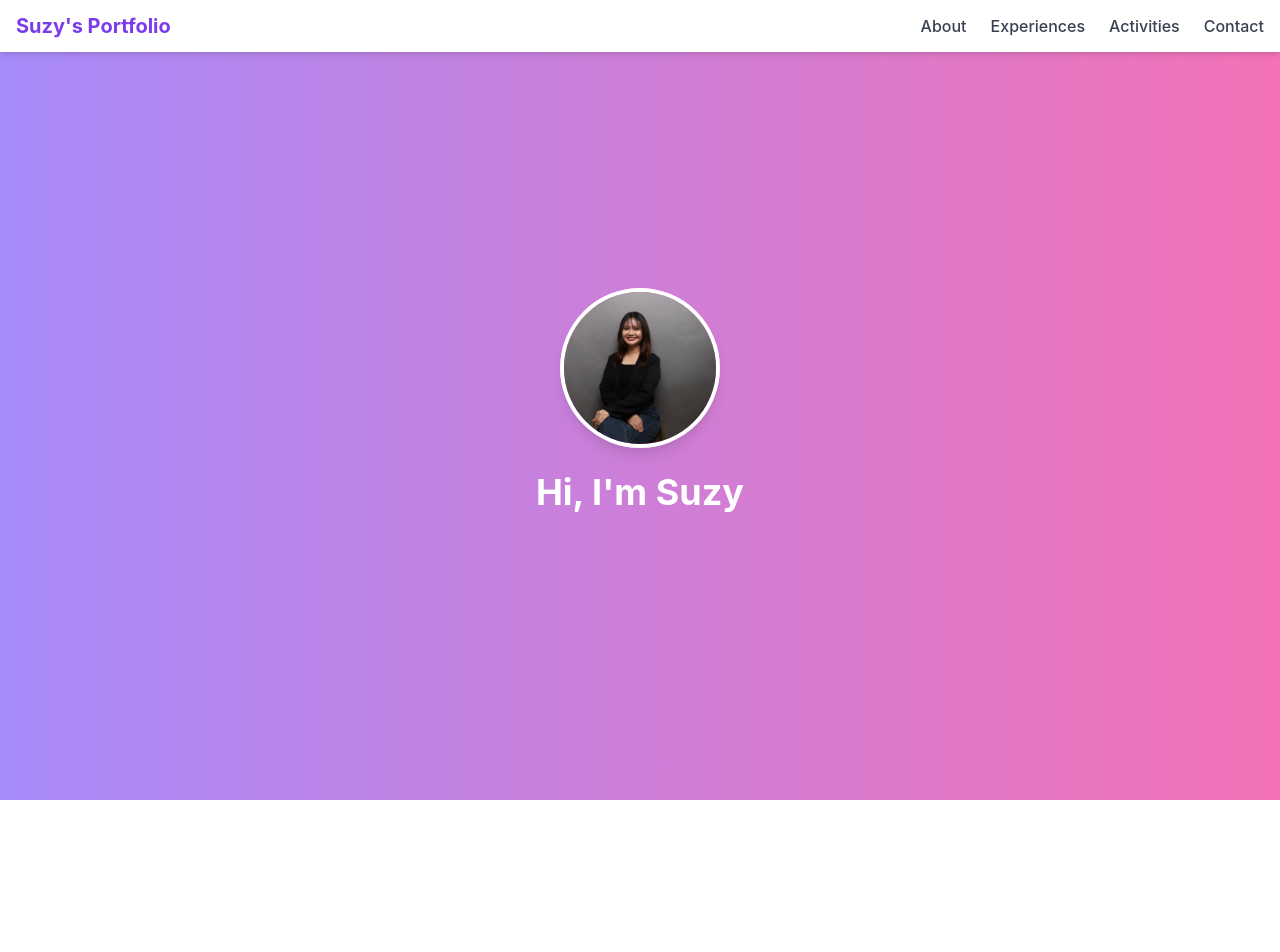
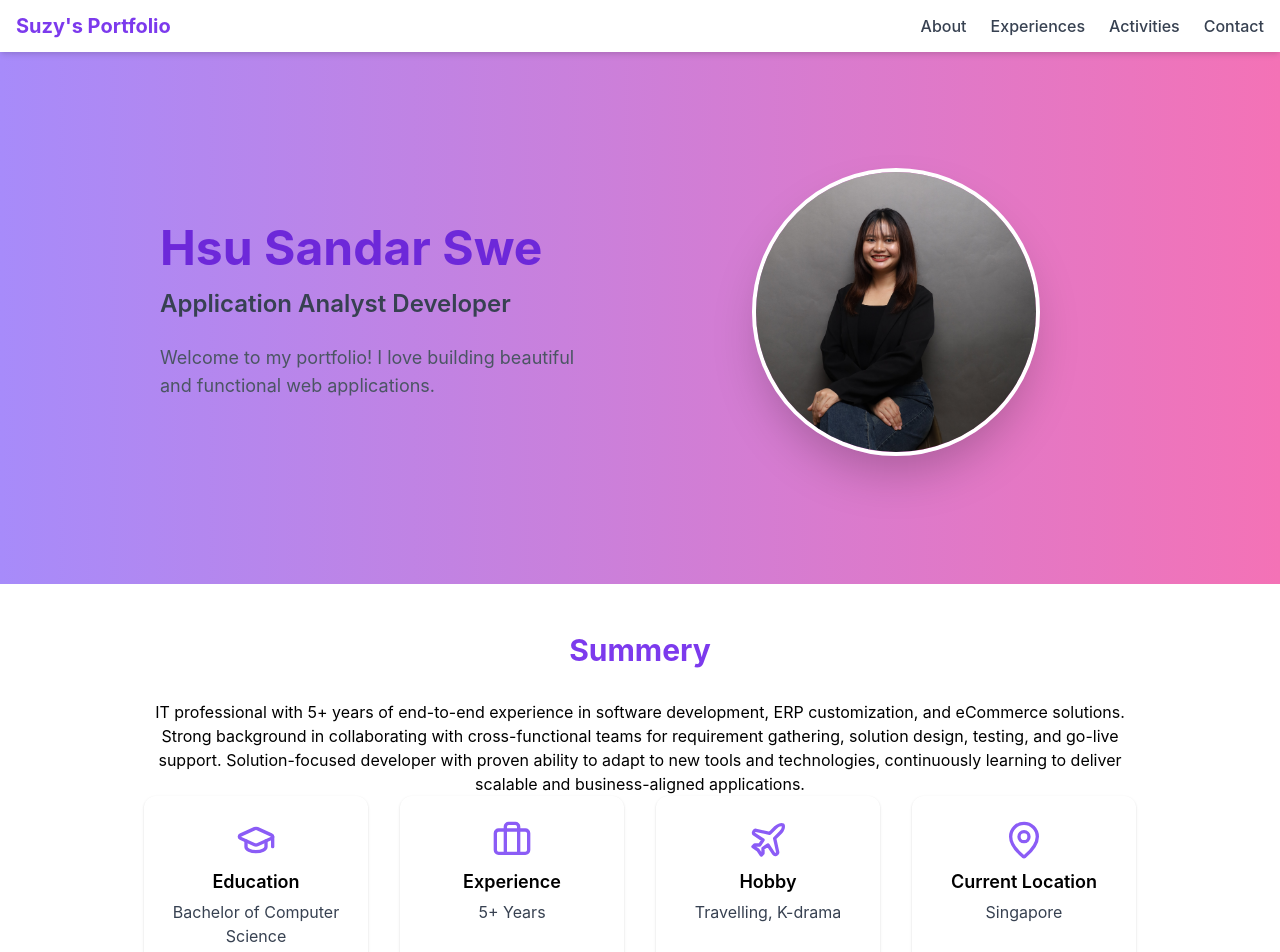
Before and after one commit to SuSandar12/suzy-portfolio, a React (Create React App) app: page / in a window 1280 px wide. Shown: the top 952 px of the page. Before the commit the page ends 800 px from the top, so only its background shows below. Built offline with nearby package versions, Linux system fonts and the light colour scheme.

Commit message:
Add banner and summery

```diff
--- a/src/components/About.jsx
+++ b/src/components/About.jsx
@@ -1,7 +1,35 @@
 import React from 'react';
+import { GraduationCap, Briefcase, Plane, MapPin, Tv } from 'lucide-react';
 
-export default function About(){
-  return(
-        <div></div>
-    );
-};
+export default function About() {
+  return (
+    <section id="about" className="max-w-5xl mx-auto py-12 px-4">
+      <h2 className="text-center text-3xl font-bold mb-8 text-purple-600">Summery</h2>
+      <div className="text-center justify-center">
+        IT professional with 5+ years of end-to-end experience in software development, ERP customization, and eCommerce solutions. Strong background in collaborating with cross-functional teams for requirement gathering, solution design, testing, and go-live support. Solution-focused developer with proven ability to adapt to new tools and technologies, continuously learning to deliver scalable and business-aligned applications.
+      </div>
+      <div className="grid grid-cols-1 sm:grid-cols-2 md:grid-cols-4 gap-8 ">
+        <div className="flex flex-col items-center bg-white/70 rounded-xl shadow p-6 hover:shadow-2xl">
+          <GraduationCap className="w-10 h-10 text-purple-500 mb-2" />
+          <h3 className="font-semibold text-lg mb-1">Education</h3>
+          <p className="text-gray-700 text-center">Bachelor of Computer Science</p>
+        </div>
+        <div className="flex flex-col items-center bg-white/70 rounded-xl shadow p-6 hover:shadow-2xl">
+          <Briefcase className="w-10 h-10 text-purple-500 mb-2" />
+          <h3 className="font-semibold text-lg mb-1">Experience</h3>
+          <p className="text-gray-700 text-center">5+ Years</p>
+        </div>
+        <div className="flex flex-col items-center bg-white/70 rounded-xl shadow p-6 hover:shadow-2xl">
+          <Plane className="w-10 h-10 text-purple-500 mb-2" />
+          <h3 className="font-semibold text-lg mb-1">Hobby</h3>
+          <p className="text-gray-700 text-center">Travelling, K-drama</p>
+        </div>
+        <div className="flex flex-col items-center bg-white/70 rounded-xl shadow p-6 hover:shadow-2xl">
+          <MapPin className="w-10 h-10 text-purple-500 mb-2" />
+          <h3 className="font-semibold text-lg mb-1">Current Location</h3>
+          <p className="text-gray-700 text-center">Singapore</p>
+        </div>
+      </div>
+    </section>
+  );
+}
--- a/src/components/Banner.jsx
+++ b/src/components/Banner.jsx
@@ -1,17 +1,25 @@
 import React from "react";
 import profilePic from "../assets/profile.jpg";
 
-export default function Banner () {
+export default function Banner() {
   return (
-    <section className="h-screen flex items-center justify-center bg-gradient-to-r from-purple-400 to-pink-400">
-      <div className="text-center">
+  <section className="min-h-[700px] py-32 mt-10 flex items-center justify-center bg-gradient-to-r from-purple-400 to-pink-400 relative overflow-hidden">
+    <div className="w-full max-w-5xl flex flex-col md:flex-row items-center justify-between relative z-10">
+      <div className="relative w-full md:w-1/2 flex flex-col justify-center h-[400px] px-4 md:px-8 mb-8 md:mb-0">
+        <div className="absolute top-0 left-0 w-full md:w-[110%] h-full bg-white/30 backdrop-blur-md  -z-10"></div>
+        <h1 className="text-4xl md:text-5xl font-bold text-purple-700 mb-4">Hsu Sandar Swe</h1>
+        <h2 className="text-xl md:text-2xl font-semibold text-gray-700 mb-6">Application Analyst Developer</h2>
+        <p className="text-base md:text-lg text-gray-600">Welcome to my portfolio! I love building beautiful and functional web applications.</p>
+      </div>
+      <div className="w-full md:w-1/2 flex justify-center items-center">
         <img
           src={profilePic}
           alt="Suzy"
-          className="w-40 h-40 rounded-full mx-auto border-4 border-white shadow-lg"
+            className="w-48 h-48 md:w-72 md:h-72 rounded-full border-4 border-white shadow-2xl object-cover"
+          style={{zIndex: 20}}
         />
-        <h1 className="mt-6 text-4xl font-bold text-white">Hi, I'm Suzy</h1>
       </div>
+    </div>
     </section>
   );
-};
+}
```
